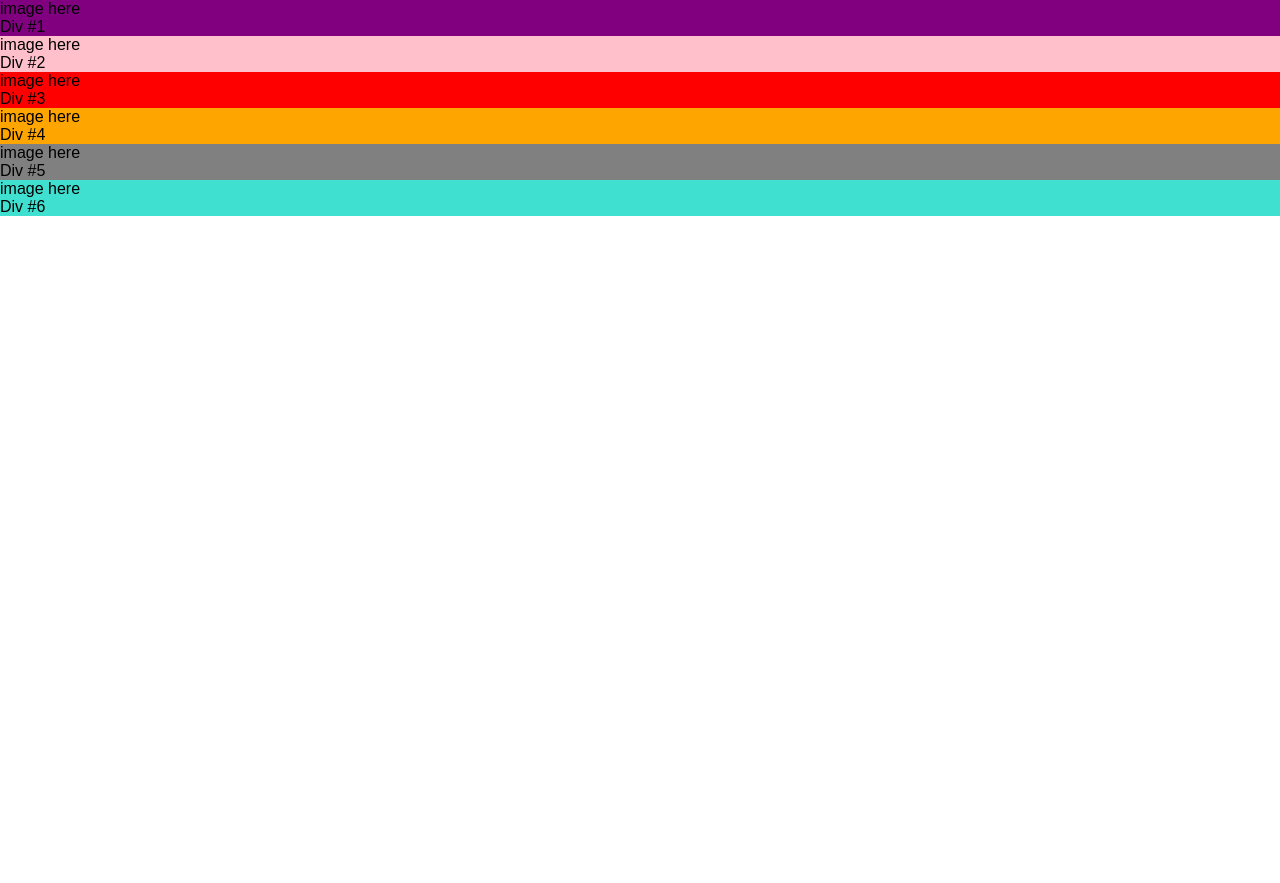
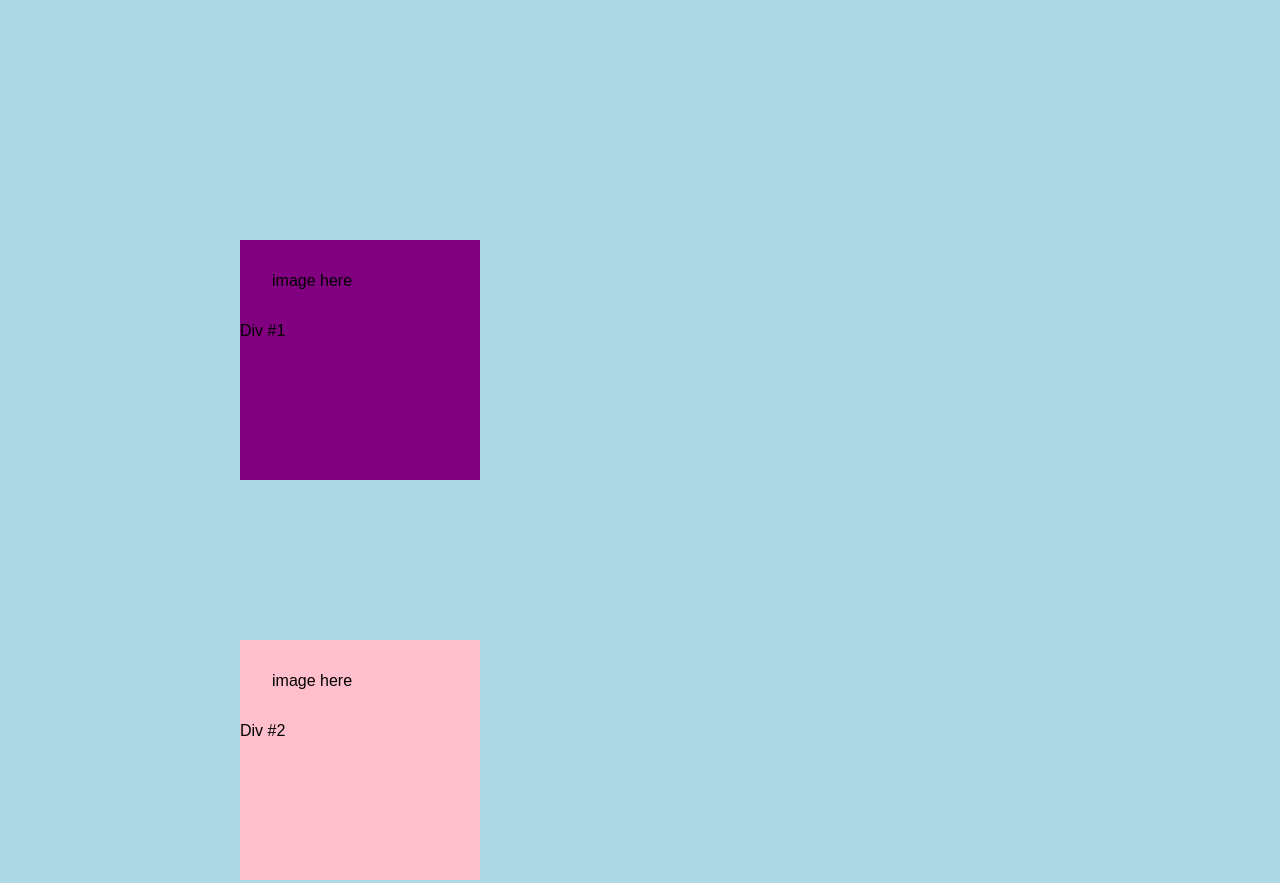
Before and after one commit to BenShigeruClark/css-test-columns, a plain HTML site: page index.html in a window 1280 px wide. Shown: the top 883 px of the page. Before the commit the page ends 800 px from the top, so only its background shows below. Drawn offline with Linux system fonts and the light colour scheme.

Commit message:
playing with css

```diff
--- a/styl.css
+++ b/styl.css
@@ -9,11 +9,24 @@ html {
 }
 
 .main {
-    background: blue;
+    background-color: lightblue;
+    /* position: fixed; */
+    display: grid;
+    /* width: 100%;
+    height: 100%; */
+
+    bottom: 0;
+    left: 0;
+    top: 0;
+    right: 0;
+    padding: 10rem;
 }
 
 .content-div {
     background: green;
+    width: 15rem;
+    height: 15rem;
+    margin: 5rem;
 }
 
 #div01 {
@@ -39,3 +52,9 @@ html {
 #div06 {
     background: turquoise;
 }
+
+.img-div {
+    padding: 2rem;
+    justify-content: center;
+    align-items: center;
+}
```
